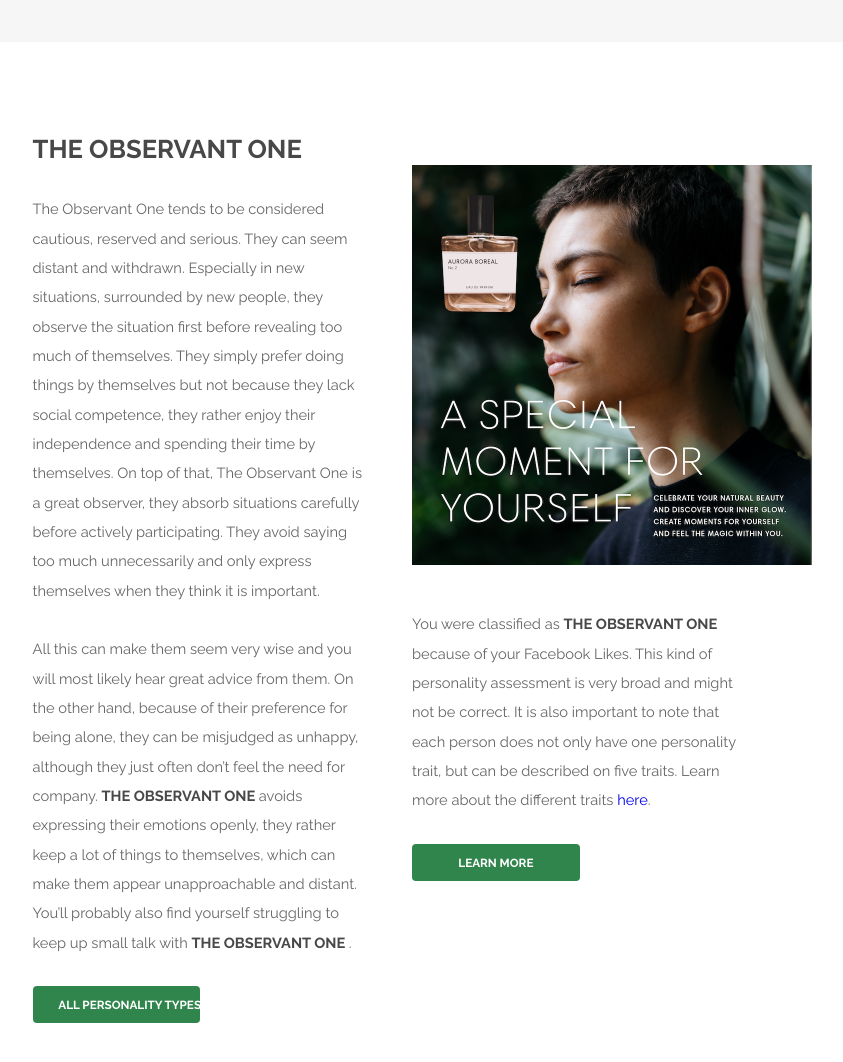
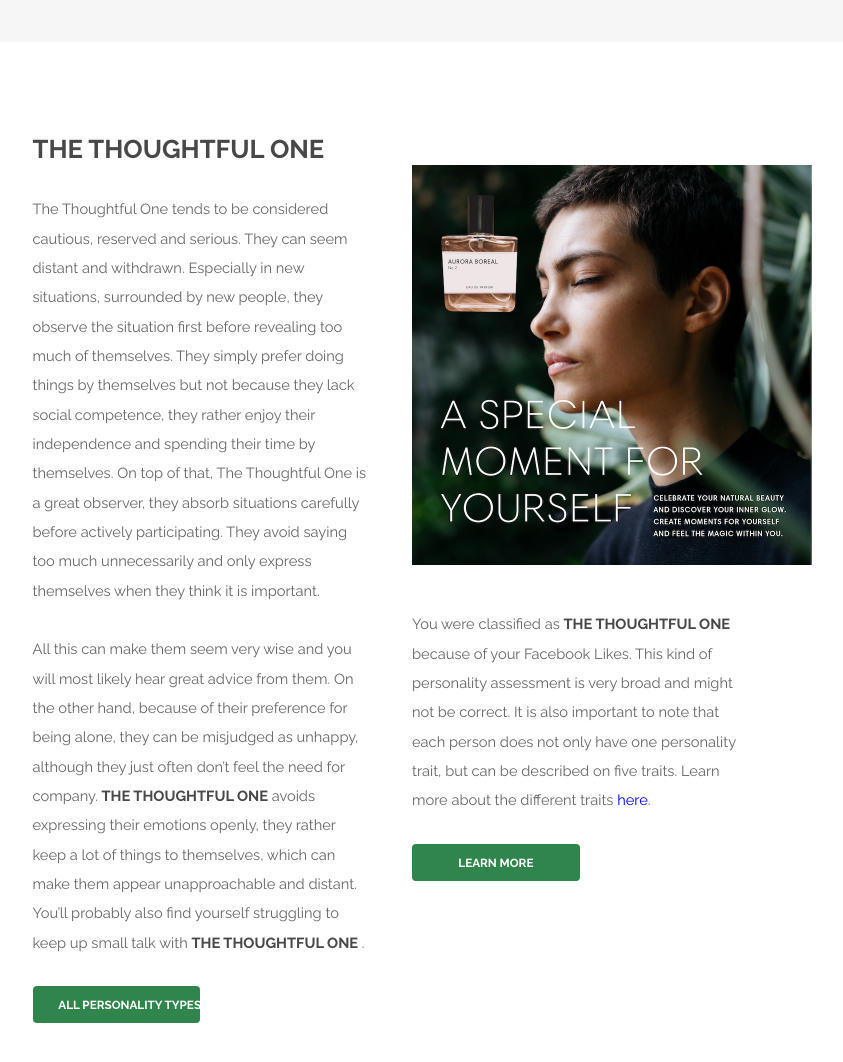
Before and after one commit to JelenaPranjic/facebook-study-website, a plain HTML site: page index-le.html in a window 1280 px wide. Shown: the part 1600-2662 px from the top of the page, without its empty margins (250-1093 px from the left). Drawn offline with Linux system fonts and the light colour scheme.

```diff
--- a/index-le.html
+++ b/index-le.html
@@ -48,7 +48,7 @@
 				<div class="container">
 					<header class="major">
 						<h2>Your likes & Personality Profile</h2>
-						<p>You seem to like one or more of the following pages or have similar interests. Therefore we suspect that the personality factor "<strong>The Observant One</strong>" is pronounced in you.</p>
+						<p>You seem to like one or more of the following pages or have similar interests. Therefore we suspect that the personality factor "<strong>The Thoughtful One</strong>" is pronounced in you.</p>
 					</header>
 					<div class="row 150%">
 						<div class="4u 12u$(xsmall)">
@@ -111,19 +111,19 @@
 						<div class="row 200%">
 							<div class="6u 12u$(medium)" >
 
-								<h2>The Observant One</h2>
+								<h2>The Thoughtful One</h2>
 
 
-								<p>The Observant One tends to be considered cautious, reserved and serious. They can seem distant and withdrawn. Especially in new situations, surrounded by new people, they observe the situation first before revealing too much of themselves.
+								<p>The Thoughtful One tends to be considered cautious, reserved and serious. They can seem distant and withdrawn. Especially in new situations, surrounded by new people, they observe the situation first before revealing too much of themselves.
 										They simply prefer doing things by themselves but not because they lack social competence, they rather enjoy their independence and spending their time by themselves.
-										On top of that, The Observant One is a great observer, they absorb situations carefully before actively participating.
+										On top of that, The Thoughtful One is a great observer, they absorb situations carefully before actively participating.
 										They avoid saying too much unnecessarily and only express themselves when they think it is important.
 								</p>
 								<p>All this can make them seem very wise and you will most likely hear great advice from them.
 										On the other hand, because of their preference for being alone, they can be misjudged as unhappy,
 										although they just often don’t feel the need for company.
-										<strong>The Observant One </strong>avoids expressing their emotions openly, they rather keep a lot of things to themselves, which can make them appear unapproachable and distant. You’ll probably also find yourself struggling to keep
-										up small talk with <strong>The Observant One </strong>.
+										<strong>The Thoughtful One </strong>avoids expressing their emotions openly, they rather keep a lot of things to themselves, which can make them appear unapproachable and distant. You’ll probably also find yourself struggling to keep
+										up small talk with <strong>The Thoughtful One </strong>.
 
 								</p>
 								<div>
@@ -136,7 +136,7 @@
 							<div class="6u$ 12u$(medium)">
 
 									<img alt="icon for trait" class="icon" src="images/le-3.png">
-								<p>	You were classified as <strong>The Observant One</strong> because of your Facebook Likes. This kind of personality assessment is very broad and might not be correct. It is also important to note that each person does not only have one personality trait, but can be described on five traits.
+								<p>	You were classified as <strong>The Thoughtful One</strong> because of your Facebook Likes. This kind of personality assessment is very broad and might not be correct. It is also important to note that each person does not only have one personality trait, but can be described on five traits.
 									Learn more about the different traits <a href="study-le.html#bigfive"> here</a>. </p>
 								<div>
 									<ul style="width: 50%" class="actions vertical small">
```
Also changed, not shown: product-le.html (+7 -7 lines), traits-le.html (+5 -5 lines), traits.html (+5 -5 lines), 1 other file.
